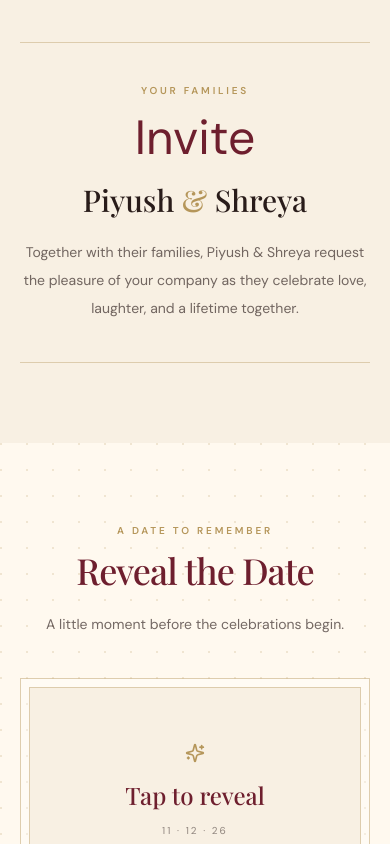
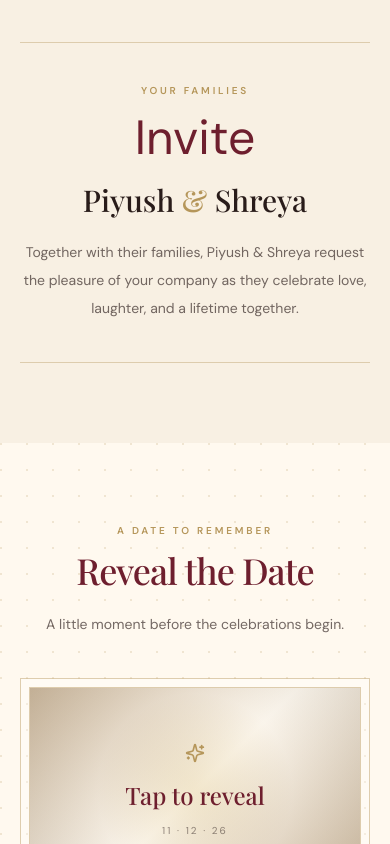
Before and after one commit to PiyushThakur98/piyush-shreya-wedding, a React (Vite) app: page / in a window 390 px wide. Shown: the part 1156-2000 px from the top of the page. Built offline with nearby package versions, Linux system fonts and the light colour scheme; a web font is replaced by a local one.

Commit message:
date/location setting

```diff
--- a/src/components/Carousel.tsx
+++ b/src/components/Carousel.tsx
@@ -8,7 +8,7 @@ export function Carousel() {
   const go = (delta: number) => setIndex((index + delta + total) % total)
   return <div className="relative overflow-hidden border border-gold/35 bg-ink p-2">
     <div className="relative aspect-[4/5] sm:aspect-[16/10]">
-      {weddingData.coupleImages.map((image, i) => <img key={image.src} src={image.src} alt={image.alt} loading={i === 0 ? 'eager' : 'lazy'} style={{ objectPosition: image.position ?? 'center' }} className={`absolute inset-0 h-full w-full object-cover object-center transition-opacity duration-500 ${i === index ? 'opacity-100' : 'pointer-events-none opacity-0'}`} />)}
+      {weddingData.coupleImages.map((image, i) => <img key={image.src} src={image.src} alt={image.alt} loading={i === 0 ? 'eager' : 'lazy'} style={{ objectPosition: image.position ?? 'center' }} className={`absolute inset-0 h-full w-full object-cover object-center transition-all duration-700 ease-out ${i === index ? 'scale-100 opacity-100' : 'scale-105 pointer-events-none opacity-0'}`} />)}
       <div className="absolute inset-x-0 bottom-0 flex items-end justify-between bg-gradient-to-t from-black/55 to-transparent p-4 pt-20">
         <p className="text-xs uppercase tracking-[0.2em] text-white/80">{String(index + 1).padStart(2, '0')} / {String(total).padStart(2, '0')}</p>
         <div className="flex gap-2">
--- a/src/components/DateReveal.tsx
+++ b/src/components/DateReveal.tsx
@@ -11,13 +11,15 @@ export function DateReveal() {
       <h2 className="display mt-3 text-4xl text-maroon sm:text-6xl">Reveal the Date</h2>
       <p className="mx-auto mt-5 max-w-xl text-sm leading-7 text-ink/65">A little moment before the celebrations begin.</p>
       <div className="mx-auto mt-10 max-w-md border border-gold/45 bg-white/30 p-2">
-        <button onClick={() => setOpen(v => !v)} aria-expanded={open} className="group flex min-h-52 w-full flex-col items-center justify-center border border-gold/40 bg-ivory px-6 text-center transition hover:bg-white/50">
-          <Sparkles className="h-5 w-5 text-gold transition group-hover:rotate-12" aria-hidden="true" />
+        <button onClick={() => setOpen(v => !v)} aria-expanded={open} className="group relative flex min-h-52 w-full flex-col items-center justify-center overflow-hidden border border-gold/40 bg-ivory px-6 text-center transition hover:bg-white/50">
+          <div className={`absolute inset-0 bg-[radial-gradient(circle_at_center,_rgba(214,182,95,0.28),_rgba(255,255,255,0.1)_50%,_rgba(17,17,17,0.08))] transition-opacity duration-700 ${open ? 'opacity-0' : 'opacity-100'}`} />
+          <div className={`absolute inset-0 flex items-center justify-center bg-[linear-gradient(135deg,_rgba(136,98,50,0.38),_rgba(255,255,255,0.22),_rgba(136,98,50,0.38))] transition-all duration-700 ease-out ${open ? 'translate-y-full opacity-0' : 'translate-y-0 opacity-100'}`} />
+          <Sparkles className="relative z-10 h-5 w-5 text-gold transition group-hover:rotate-12" aria-hidden="true" />
           <AnimatePresence mode="wait">
-            {!open ? <motion.span key="prompt" initial={{ opacity: 0 }} animate={{ opacity: 1 }} exit={{ opacity: 0 }} className="mt-4 font-display text-2xl text-maroon">Tap to reveal</motion.span>
-              : <motion.span key="date" initial={{ opacity: 0, y: 10 }} animate={{ opacity: 1, y: 0 }} exit={{ opacity: 0 }} className="mt-4 font-display text-4xl text-maroon sm:text-5xl">{weddingData.dateLabel}</motion.span>}
+            {!open ? <motion.span key="prompt" initial={{ opacity: 0, filter: 'blur(4px)' }} animate={{ opacity: 1, filter: 'blur(0px)' }} exit={{ opacity: 0, filter: 'blur(4px)' }} transition={{ duration: 0.35 }} className="relative z-10 mt-4 font-display text-2xl text-maroon">Tap to reveal</motion.span>
+              : <motion.span key="date" initial={{ opacity: 0, y: 10, filter: 'blur(4px)' }} animate={{ opacity: 1, y: 0, filter: 'blur(0px)' }} exit={{ opacity: 0, filter: 'blur(4px)' }} transition={{ duration: 0.4 }} className="relative z-10 mt-4 font-display text-4xl text-maroon sm:text-5xl">{weddingData.dateLabel}</motion.span>}
           </AnimatePresence>
-          <span className="mt-3 text-[10px] uppercase tracking-[0.2em] text-ink/50">{open ? weddingData.city : '11 · 12 · 26'}</span>
+          <span className="relative z-10 mt-3 text-[10px] uppercase tracking-[0.2em] text-ink/50">{open ? weddingData.city : '11 · 12 · 26'}</span>
         </button>
       </div>
     </div>
--- a/src/components/Functions.tsx
+++ b/src/components/Functions.tsx
@@ -20,6 +20,7 @@ export function Functions() {
             <div className="flex gap-3"><Clock3 className="h-4 w-4 shrink-0 text-gold" aria-hidden="true" /><div><dt className="sr-only">Time</dt><dd>{event.time}</dd></div></div>
             <div className="flex gap-3"><MapPin className="h-4 w-4 shrink-0 text-gold" aria-hidden="true" /><div><dt className="sr-only">Venue</dt><dd>{event.venue}<br /><span className="text-cream/45">{event.address}</span></dd></div></div>
           </dl>
+          {event.locationLink ? <a href={event.locationLink} target="_blank" rel="noreferrer" className="mt-5 inline-flex text-[10px] uppercase tracking-[0.2em] text-gold underline-offset-4 hover:underline">View map</a> : null}
           <p className="mt-6 text-[10px] uppercase tracking-[0.2em] text-gold">Dress: {event.dressCode}</p>
         </motion.article>)}
       </div>
--- a/src/data/weddingData.ts
+++ b/src/data/weddingData.ts
@@ -12,6 +12,7 @@ export type WeddingEvent = {
   address: string
   description: string
   dressCode: string
+  locationLink?: string
 }
 
 export type CoupleImage = {
@@ -29,13 +30,13 @@ export const weddingData = {
   hashtag: '#PiyushWedsShreya',
   blessing: 'With the blessings of our families, we invite you to witness the beginning of our forever.',
   invitation: 'Together with their families, Piyush & Shreya request the pleasure of your company as they celebrate love, laughter, and a lifetime together.',
-  locationLink: 'https://maps.app.goo.gl/WUSDpyDjqGArBHtJ8',
+  locationLink: 'https://www.google.com/maps/search/?api=1&query=Golden+Apple+Darbar+Hall+No.+2+Pitampura+Delhi',
   contactLink: 'tel:+919650017141',
   mapEmbedUrl: 'https://www.google.com/maps?q=Golden%20Apple%20Darbar%20Hall%20No.%202%20Pitampura%20Delhi&output=embed',
   events: [
-    { id: 'engagement', title: 'Engagement', eyebrow: 'The beginning of forever', date: '7th December 2026', time: '5:00 PM onwards', venue: 'Utsav Sadan', address: 'Kingsway Camp, GTB Nagar', description: 'Join us as we celebrate the promise of a beautiful life together.', dressCode: 'Festive / formal' },
-    { id: 'haldi-mehndi', title: 'Haldi / Mehndi', eyebrow: 'A little colour, a lot of joy', date: '9th December 2026', time: '12:00 PM Haldi · 4:00 PM Mehndi', venue: 'A-1736 Greenfield Colony', address: 'Faridabad', description: 'An afternoon of haldi, henna, marigolds, music and easy laughter with our favourite people.', dressCode: 'Festive florals' },
-    { id: 'sangeet', title: 'Sangeet', eyebrow: 'Music under the stars', date: '10th December 2026', time: '7:00 PM onwards', venue: 'A-1736 Greenfield Colony', address: 'Faridabad', description: 'An evening of family performances, old songs, new memories and a little dancing.', dressCode: 'Indian glam' },
+    { id: 'engagement', title: 'Engagement', eyebrow: 'The beginning of forever', date: '7th December 2026', time: '5:00 PM onwards', venue: 'Utsav Sadan', address: 'Kingsway Camp, GTB Nagar', description: 'Join us as we celebrate the promise of a beautiful life together.', dressCode: 'Festive / formal', locationLink: 'https://maps.app.goo.gl/y3T3uKEx9L4Dj4pX6' },
+    { id: 'haldi-mehndi', title: 'Haldi / Mehndi', eyebrow: 'A little colour, a lot of joy', date: '9th December 2026', time: '12:00 PM Haldi · 4:00 PM Mehndi', venue: 'A-1736 Greenfield Colony', address: 'Faridabad', description: 'An afternoon of haldi, henna, marigolds, music and easy laughter with our favourite people.', dressCode: 'Festive florals', locationLink: 'https://maps.app.goo.gl/3zyXp9ZMvwjyb8Cp9' },
+    { id: 'sangeet', title: 'Sangeet', eyebrow: 'Music under the stars', date: '10th December 2026', time: '7:00 PM onwards', venue: 'A-1736 Greenfield Colony', address: 'Faridabad', description: 'An evening of family performances, old songs, new memories and a little dancing.', dressCode: 'Indian glam', locationLink: 'https://maps.app.goo.gl/3zyXp9ZMvwjyb8Cp9' },
   ] as WeddingEvent[],
   coupleImages: [
     { src: imageOne, alt: 'Couple photo 1', position: 'center 28%' },
@@ -43,7 +44,7 @@ export const weddingData = {
     { src: imageThree, alt: 'Couple photo 3', position: 'center 32%' },
   ] as CoupleImage[],
   thingsToKnow: [
-    { title: 'Wedding', body: '11th December 2026 · Golden Apple, Darbar Hall No. 2, Pitampura, Delhi', link: 'https://maps.app.goo.gl/WUSDpyDjqGArBHtJ8', linkLabel: 'View location' },
+    { title: 'Wedding', body: '11th December 2026 · Golden Apple, Darbar Hall No. 2, Pitampura, Delhi', link: 'https://www.google.com/maps/search/?api=1&query=Golden+Apple+Darbar+Hall+No.+2+Pitampura+Delhi', linkLabel: 'View location' },
     { title: 'Contact', body: '9811587141 · 9811165025 · 9999016181 · 9650254118 · 9650017141', link: 'tel:+919650017141', linkLabel: 'Call 9650017141' },
     { title: 'A gentle reminder', body: 'Please arrive 30 minutes before each celebration. Come comfortable, come festive, come ready to celebrate.' },
   ],
```
